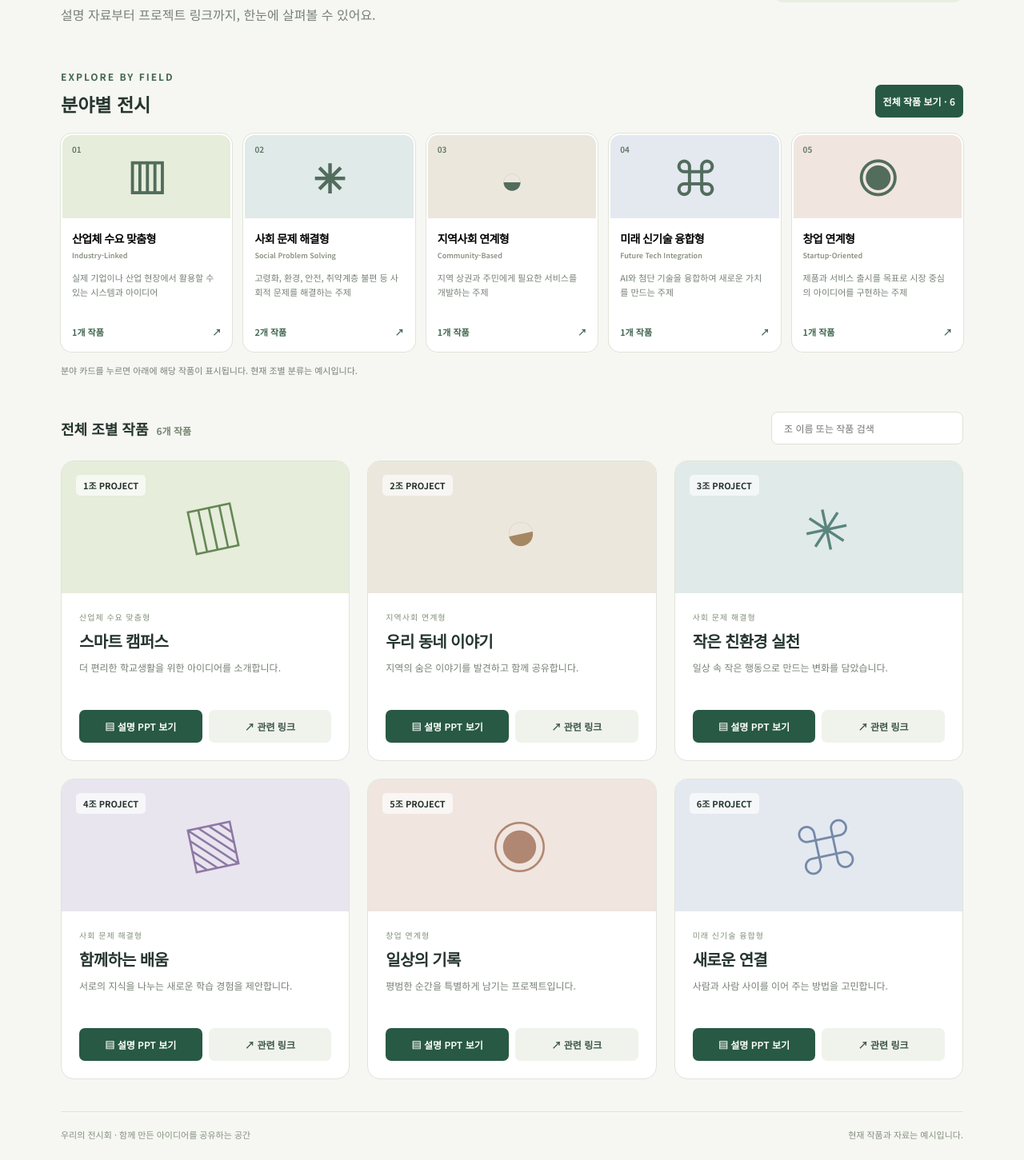
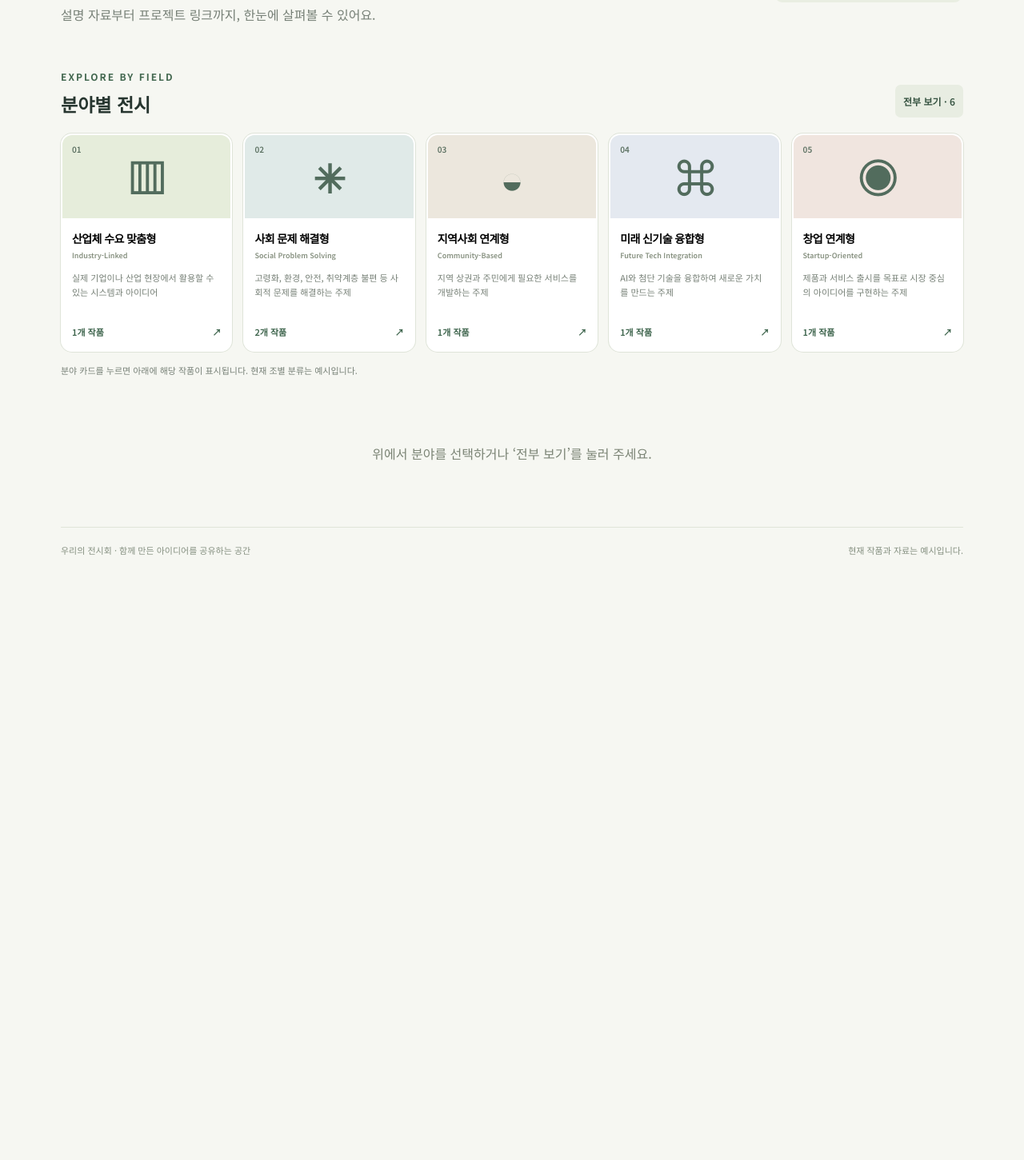
Before and after one commit to lsmxy4/prreset, a React (Vite) app: page / in a window 1280 px wide. Shown: the part 279-1730 px from the top of the page at 80% size. After the commit the page ends 1025 px from the top, so only its background shows below. Built offline with nearby package versions, Linux system fonts and the light colour scheme.

Commit message:
Update Site source

```diff
--- a/src/App.tsx
+++ b/src/App.tsx
@@ -105,7 +105,7 @@ function ProjectDialog({ selection, onClose }: { selection: Selection; onClose:
 export default function App() {
   const [query, setQuery] = useState('');
   const [selection, setSelection] = useState<Selection | null>(null);
-  const [activeCategory, setActiveCategory] = useState<CategoryId | 'all'>('all');
+  const [activeCategory, setActiveCategory] = useState<CategoryId | 'all' | null>(null);
   const filtered = teams.filter(team =>
     (activeCategory === 'all' || team.category === activeCategory) &&
     (team.name + team.title + team.description).includes(query.trim())
@@ -159,7 +159,7 @@ export default function App() {
       <section className="category-section" aria-labelledby="category-heading">
         <div className="category-heading">
           <div><div className="eyebrow">EXPLORE BY FIELD</div><h2 id="category-heading">분야별 전시</h2></div>
-          <button className="show-all" aria-pressed={activeCategory === 'all'} onClick={() => setActiveCategory('all')}>전체 작품 보기 · {teams.length}</button>
+          <button className="show-all" aria-pressed={activeCategory === 'all'} aria-controls="projects" onClick={() => setActiveCategory('all')}>전부 보기 · {teams.length}</button>
         </div>
         <div className="category-grid">
           {categories.map((category, index) => <button
@@ -175,10 +175,10 @@ export default function App() {
         </div>
         <p className="category-hint">분야 카드를 누르면 아래에 해당 작품이 표시됩니다. 현재 조별 분류는 예시입니다.</p>
       </section>
-      <section id="projects" aria-labelledby="projects-heading">
+      {activeCategory !== null ? <section id="projects" aria-labelledby="projects-heading">
         <div className="toolbar">
           <h2 id="projects-heading" aria-live="polite">
-            {selectedCategory?.name ?? '전체 조별 작품'}
+            {selectedCategory?.name ?? '전부 보기'}
             <span>
               {filtered.length}개 작품
             </span>
@@ -195,7 +195,7 @@ export default function App() {
             {query.trim() ? '이 분야에 검색 조건과 일치하는 작품이 없습니다.' : '이 분야에 등록된 작품이 없습니다.'}
           </div>}
         </div>
-      </section>
+      </section> : <div id="projects" className="empty">위에서 분야를 선택하거나 ‘전부 보기’를 눌러 주세요.</div>}
       <footer>
         <span>
           우리의 전시회 · 함께 만든 아이디어를 공유하는 공간
```
